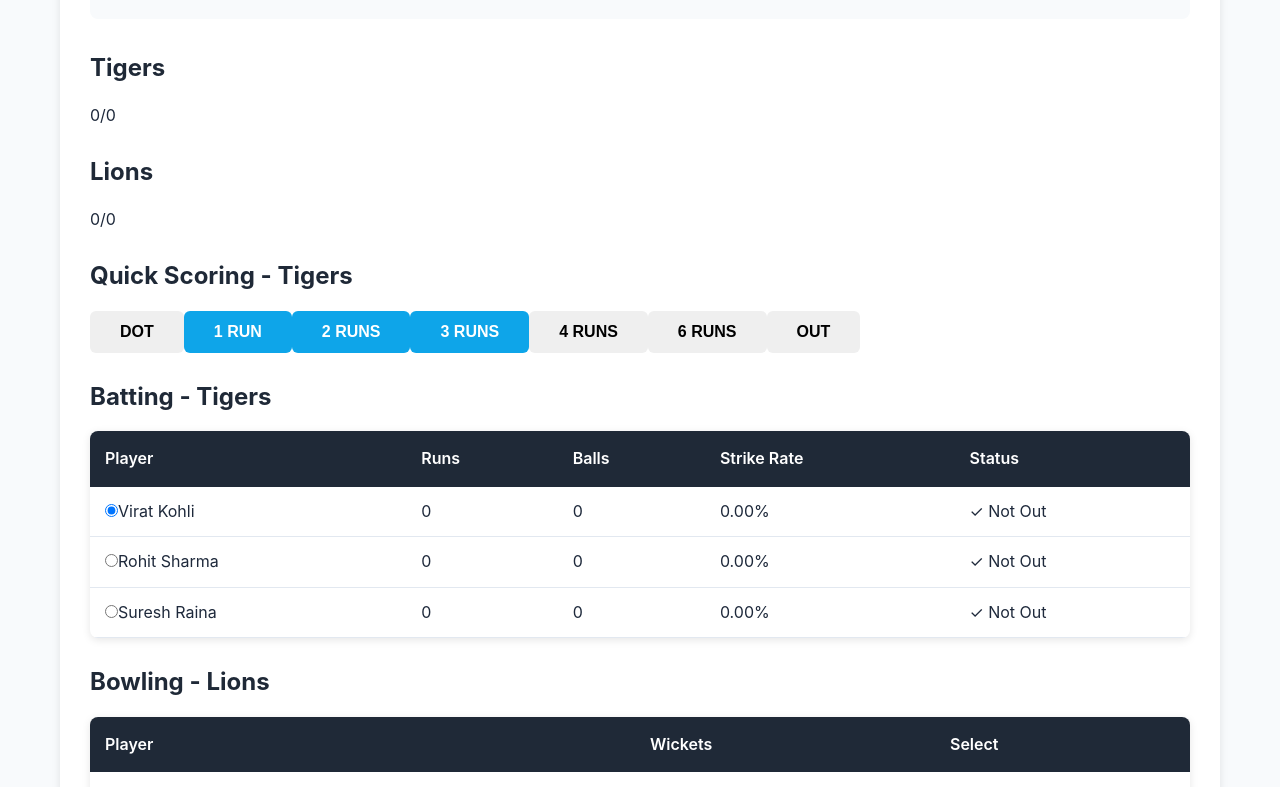
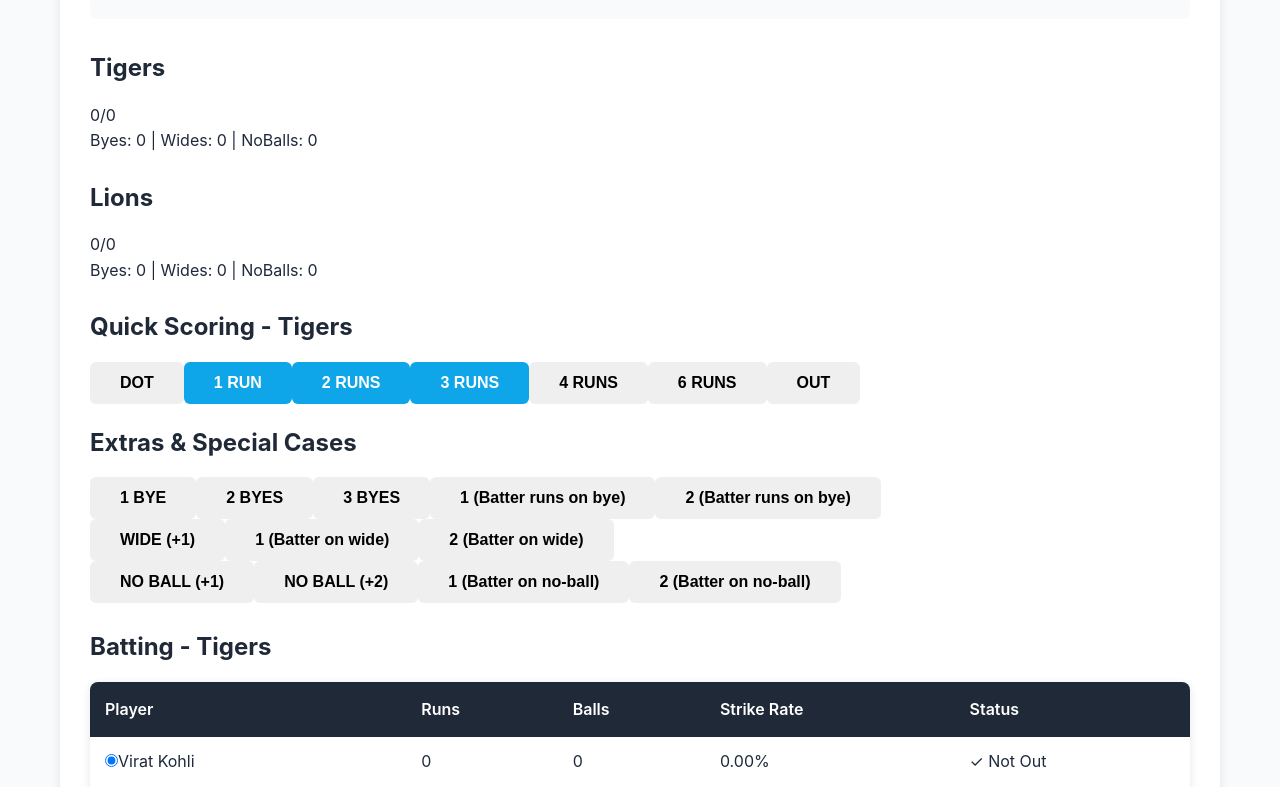
Before and after one commit to vihaanmorakhia/Cricheroes, a Next.js app: page /match/1 in a window 1280 px wide. Shown: the part 520-1307 px from the top of the page. Built offline with nearby package versions, Linux system fonts and the light colour scheme.

Commit message:
Add comprehensive scoring system with byes, wides, no-balls and batter runs

```diff
--- a/pages/match/[id].tsx
+++ b/pages/match/[id].tsx
@@ -16,6 +16,9 @@ interface Team {
   players: Player[];
   totalRuns: number;
   wicketsLost: number;
+  byes: number;
+  wides: number;
+  noBalls: number;
 }
 
 export default function Match() {
@@ -31,6 +34,9 @@ export default function Match() {
     ],
     totalRuns: 0,
     wicketsLost: 0,
+    byes: 0,
+    wides: 0,
+    noBalls: 0,
   });
 
   const [team2, setTeam2] = useState<Team>({
@@ -42,6 +48,9 @@ export default function Match() {
     ],
     totalRuns: 0,
     wicketsLost: 0,
+    byes: 0,
+    wides: 0,
+    noBalls: 0,
   });
 
   const [currentBatter, setCurrentBatter] = useState('1');
@@ -58,7 +67,73 @@ export default function Match() {
     });
 
     const totalRuns = updatedPlayers.reduce((sum, p) => sum + p.runs, 0);
-    const updatedTeam = { ...team, players: updatedPlayers, totalRuns };
+    const extraRuns = team.byes + team.wides + team.noBalls;
+    const updatedTeam = { ...team, players: updatedPlayers, totalRuns: totalRuns + extraRuns };
+
+    if (teamIndex === 1) {
+      setTeam1(updatedTeam);
+    } else {
+      setTeam2(updatedTeam);
+    }
+  };
+
+  const addBattingRuns = (teamIndex: number, playerId: string, runs: number) => {
+    const team = teamIndex === 1 ? team1 : team2;
+    const updatedPlayers = team.players.map(p => {
+      if (p.id === playerId && !p.isOut) {
+        return { ...p, runs: p.runs + runs, balls: p.balls + 1 };
+      }
+      return p;
+    });
+
+    const totalRuns = updatedPlayers.reduce((sum, p) => sum + p.runs, 0);
+    const extraRuns = team.byes + team.wides + team.noBalls;
+    const updatedTeam = { ...team, players: updatedPlayers, totalRuns: totalRuns + extraRuns };
+
+    if (teamIndex === 1) {
+      setTeam1(updatedTeam);
+    } else {
+      setTeam2(updatedTeam);
+    }
+  };
+
+  const addByes = (teamIndex: number, runs: number) => {
+    const team = teamIndex === 1 ? team1 : team2;
+    const updatedTeam = {
+      ...team,
+      byes: team.byes + runs,
+      totalRuns: team.totalRuns + runs,
+    };
+
+    if (teamIndex === 1) {
+      setTeam1(updatedTeam);
+    } else {
+      setTeam2(updatedTeam);
+    }
+  };
+
+  const addWides = (teamIndex: number) => {
+    const team = teamIndex === 1 ? team1 : team2;
+    const updatedTeam = {
+      ...team,
+      wides: team.wides + 1,
+      totalRuns: team.totalRuns + 1,
+    };
+
+    if (teamIndex === 1) {
+      setTeam1(updatedTeam);
+    } else {
+      setTeam2(updatedTeam);
+    }
+  };
+
+  const addNoBalls = (teamIndex: number, runs: number = 1) => {
+    const team = teamIndex === 1 ? team1 : team2;
+    const updatedTeam = {
+      ...team,
+      noBalls: team.noBalls + 1,
+      totalRuns: team.totalRuns + runs,
+    };
 
     if (teamIndex === 1) {
       setTeam1(updatedTeam);
@@ -137,12 +212,18 @@ export default function Match() {
                 <span className="runs">{team1.totalRuns}</span>
                 <span className="wickets">/{team1.wicketsLost}</span>
               </div>
+              <div className="extras">
+                Byes: {team1.byes} | Wides: {team1.wides} | NoBalls: {team1.noBalls}
+              </div>
             </div>
             <div className="score-box">
               <h3>{team2.name}</h3>
               <div className="score-display">
                 <span className="runs">{team2.totalRuns}</span>
                 <span className="wickets">/{team2.wicketsLost}</span>
+              </div>
+              <div className="extras">
+                Byes: {team2.byes} | Wides: {team2.wides} | NoBalls: {team2.noBalls}
               </div>
             </div>
           </div>
@@ -170,6 +251,52 @@ export default function Match() {
               </button>
               <button onClick={() => markPlayerOut(1, currentBatter)} className="btn btn-sm btn-danger">
                 OUT
+              </button>
+            </div>
+
+            <h3 style={{ marginTop: '20px' }}>Extras & Special Cases</h3>
+            <div className="button-group">
+              <button onClick={() => addByes(1, 1)} className="btn btn-sm btn-info">
+                1 BYE
+              </button>
+              <button onClick={() => addByes(1, 2)} className="btn btn-sm btn-info">
+                2 BYES
+              </button>
+              <button onClick={() => addByes(1, 3)} className="btn btn-sm btn-info">
+                3 BYES
+              </button>
+              <button onClick={() => addBattingRuns(1, currentBatter, 1)} className="btn btn-sm btn-success">
+                1 (Batter runs on bye)
+              </button>
+              <button onClick={() => addBattingRuns(1, currentBatter, 2)} className="btn btn-sm btn-success">
+                2 (Batter runs on bye)
+              </button>
+            </div>
+
+            <div className="button-group">
+              <button onClick={() => addWides(1)} className="btn btn-sm btn-warning">
+                WIDE (+1)
+              </button>
+              <button onClick={() => addBattingRuns(1, currentBatter, 1)} className="btn btn-sm btn-success">
+                1 (Batter on wide)
+              </button>
+              <button onClick={() => addBattingRuns(1, currentBatter, 2)} className="btn btn-sm btn-success">
+                2 (Batter on wide)
+              </button>
+            </div>
+
+            <div className="button-group">
+              <button onClick={() => addNoBalls(1, 1)} className="btn btn-sm btn-warning">
+                NO BALL (+1)
+              </button>
+              <button onClick={() => addNoBalls(1, 2)} className="btn btn-sm btn-warning">
+                NO BALL (+2)
+              </button>
+              <button onClick={() => addBattingRuns(1, currentBatter, 1)} className="btn btn-sm btn-success">
+                1 (Batter on no-ball)
+              </button>
+              <button onClick={() => addBattingRuns(1, currentBatter, 2)} className="btn btn-sm btn-success">
+                2 (Batter on no-ball)
               </button>
             </div>
           </div>
```
